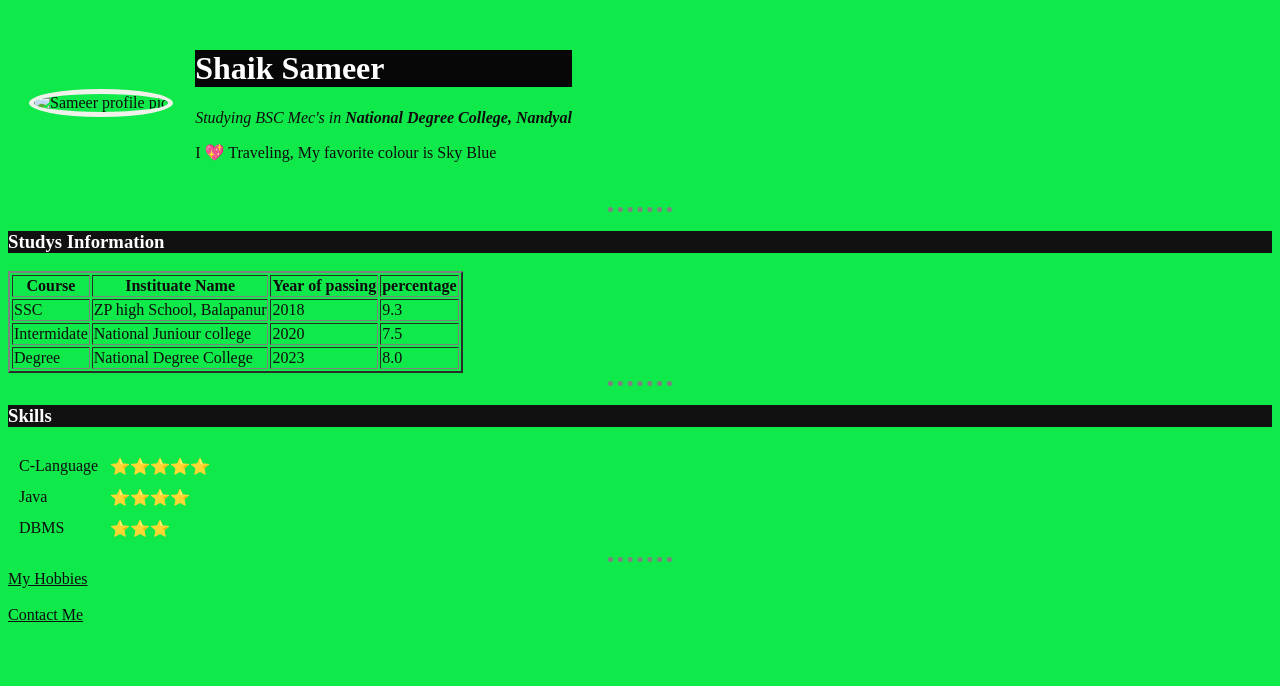
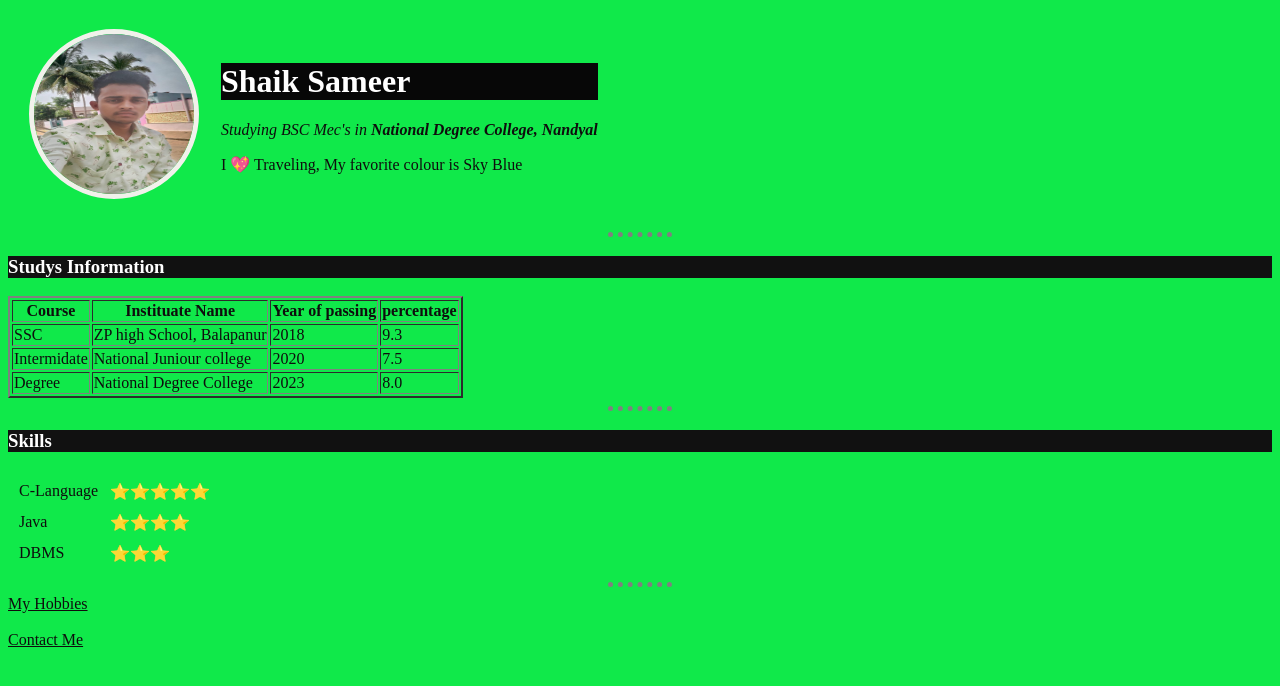
Before and after one commit to sameercti116/personalsite, a plain HTML site: page index.html in a window 1280 px wide. Drawn offline with Linux system fonts and the light colour scheme.

Commit message:
Update index.html

```diff
--- a/index.html
+++ b/index.html
@@ -6,13 +6,13 @@
     <meta charset="utf-8">
     <title>Sameer Personal site</title>
     <link rel="stylesheet" href="style.css">
-    <link rel="icon" type="image" href="img7.png">
+    <link rel="icon" type="image" href="img.png">
 </head>
 
 <body>
     <table cellspacing="20">
         <tr>
-            <td> <img src="image/img.jpg" alt="Sameer profile pic" width="160" height="160"></td>
+            <td> <img src="img.jpg" alt="Sameer profile pic" width="160" height="160"></td>
             <td>
                 <h1>Shaik Sameer</h1>
                 <p><em>Studying BSC Mec's in <strong>National Degree College, Nandyal </strong></em></p>
```
